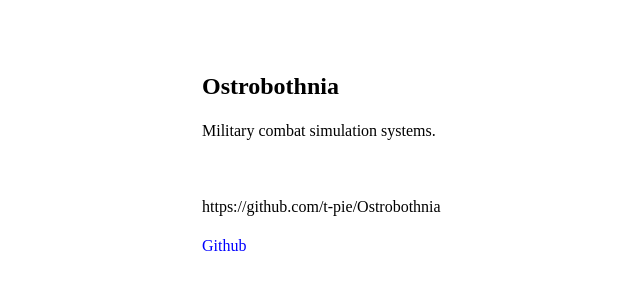
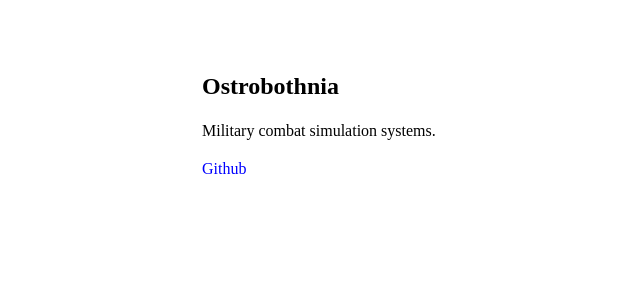
Before and after one commit to t-pie/ostrobothnia-website, a plain HTML site: page index.html in a window 1280 px wide. Shown: the whole page, without its empty margins (113-753 px from the left). Drawn offline with Linux system fonts and the light colour scheme.

Commit message:
Update index.html

```diff
--- a/index.html
+++ b/index.html
@@ -34,8 +34,6 @@
     <div id="maincontent">
         <h2>Ostrobothnia</h2>
         <p>Military combat simulation systems.</p>
-        <br>
-        <p>https://github.com/t-pie/Ostrobothnia</p>
         <a href="https://github.com/t-pie/Ostrobothnia" target="_blank">Github</a>
     </div>
 </body>
```
